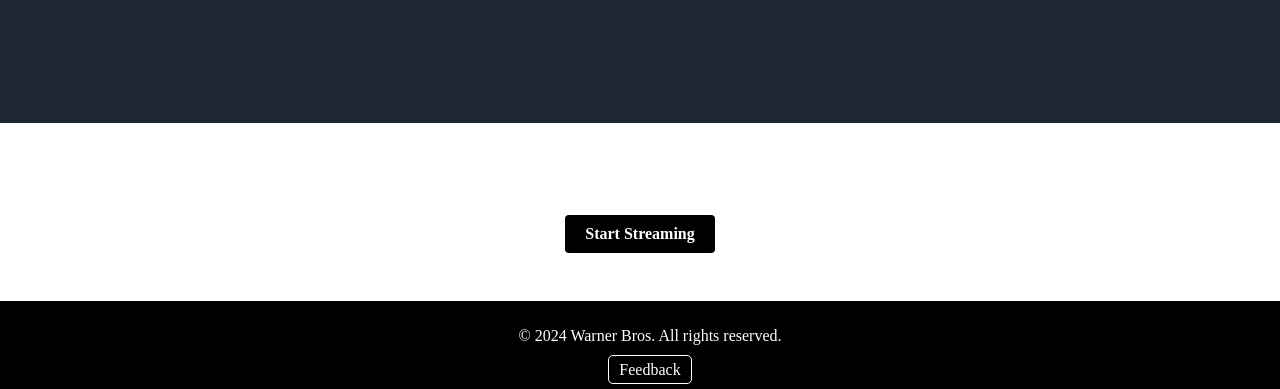
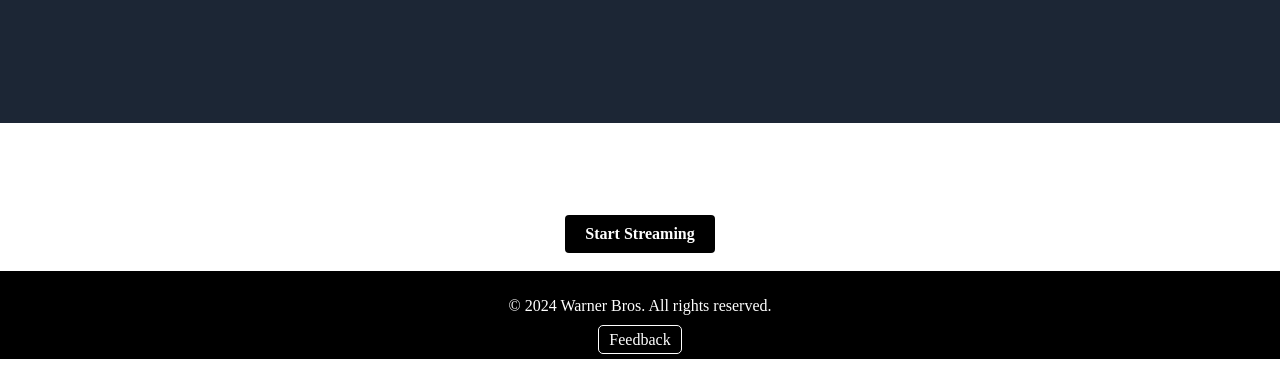
Before and after one commit to DarkTailor/Site-5, a plain HTML site: page index.html in a window 1280 px wide. Shown: the part 411-800 px from the top of the page. Drawn offline with Linux system fonts and the light colour scheme.

Commit message:
Update styles.css

```diff
--- a/styles.css
+++ b/styles.css
@@ -189,10 +189,6 @@ body {font-family:Times New Roman, Helvetica, sans-serif;
 }
 
 footer {
-  position: fixed;
-  bottom: 0;
-  left: 0;
-  width: 100%;
   background-color: #000;
   padding: 10px;
   color: #fff;
@@ -206,6 +202,8 @@ footer {
   padding: 5px 10px;
   border-radius: 5px;
 }
+
+
 
 
 
```
